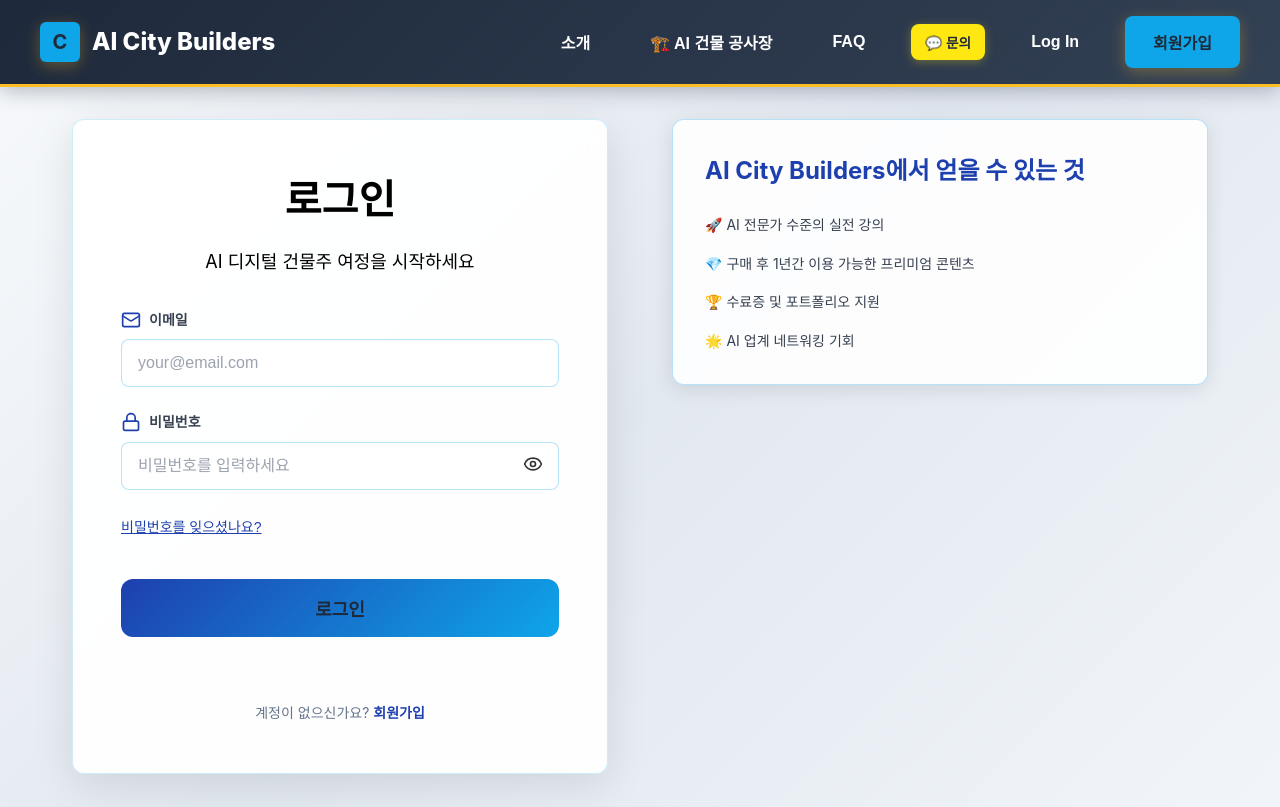
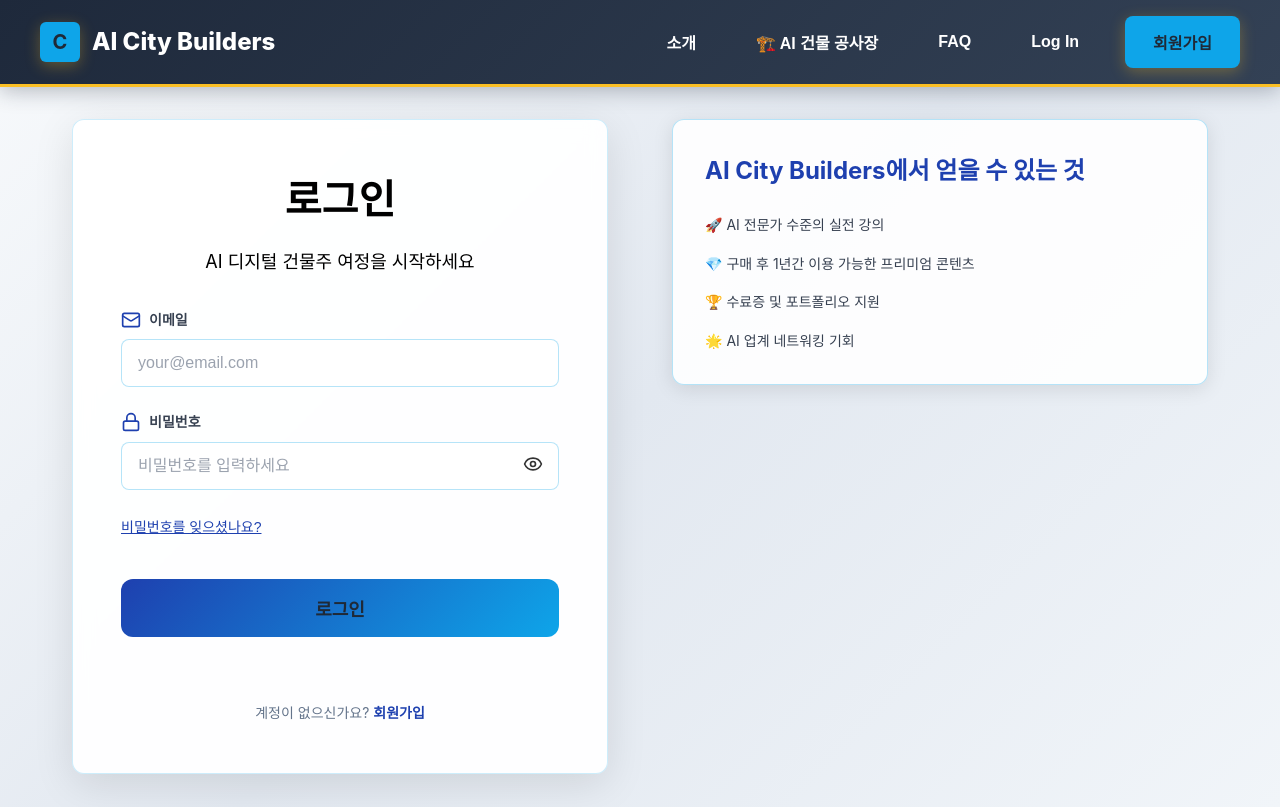
Before and after one commit to wonseokjung/firstclass, a React (Create React App) app: page /login in a window 1280 px wide. Built offline with nearby package versions, Linux system fonts and the light colour scheme; no server answers; a web font is replaced by a local one.

Commit message:
fix: eslint-disable 위치 수정 + 실시간문의 강의등록자만 표시

```diff
--- a/src/components/common/NavigationBar.tsx
+++ b/src/components/common/NavigationBar.tsx
@@ -21,6 +21,7 @@ const NavigationBar: React.FC<NavigationBarProps> = ({
   const [isLoggedIn, setIsLoggedIn] = useState(false);
   const [userInfo, setUserInfo] = useState<any>(null);
   const [isMobileMenuOpen, setIsMobileMenuOpen] = useState(false);
+  const [hasEnrolledCourses, setHasEnrolledCourses] = useState(false);
 
   useEffect(() => {
     // 로그인 상태 확인
@@ -30,11 +31,19 @@ const NavigationBar: React.FC<NavigationBarProps> = ({
         const parsedUserInfo = JSON.parse(storedUserInfo);
         setIsLoggedIn(true);
         setUserInfo(parsedUserInfo);
+
+        // 강의 등록 여부 확인
+        const enrolledCourses = parsedUserInfo?.enrolledCourses;
+        if (enrolledCourses) {
+          const enrollments = enrolledCourses.enrollments || [];
+          setHasEnrolledCourses(enrollments.length > 0);
+        }
       } catch (error) {
         console.error('사용자 정보 파싱 오류:', error);
         sessionStorage.removeItem('aicitybuilders_user_session');
         setIsLoggedIn(false);
         setUserInfo(null);
+        setHasEnrolledCourses(false);
       }
     }
   }, []);
@@ -143,6 +152,7 @@ const NavigationBar: React.FC<NavigationBarProps> = ({
               </button> */}
               {/* <button className="nav-link" onClick={() => navigate('/ai-city-map')}>🏙️ AI CITY</button> */}
               <button className="nav-link" onClick={onFAQClick || (() => navigate('/faq'))}>FAQ</button>
+              {hasEnrolledCourses && (
                 <button
                   className="nav-link"
                   onClick={(e) => {
@@ -182,6 +192,7 @@ const NavigationBar: React.FC<NavigationBarProps> = ({
                 >
                   💬 문의
                 </button>
+              )}
               {renderAuthButtons()}
             </div>
 
@@ -239,6 +250,7 @@ const NavigationBar: React.FC<NavigationBarProps> = ({
               FAQ
             </button>
 
+            {hasEnrolledCourses && (
               <button
                 className="mobile-nav-link"
                 onClick={(e) => {
@@ -268,6 +280,7 @@ const NavigationBar: React.FC<NavigationBarProps> = ({
               >
                 💬 실시간 문의
               </button>
+            )}
 
             {isLoggedIn ? (
               <>
--- a/src/components/pages/AIWorkflowEditorPage.tsx
+++ b/src/components/pages/AIWorkflowEditorPage.tsx
@@ -346,9 +346,9 @@ const AIWorkflowEditorPage: React.FC = () => {
   }, [setNodes, setEdges]);
 
   // 초기 로드
-  // eslint-disable-next-line react-hooks/exhaustive-deps
   React.useEffect(() => {
     loadWorkflow();
+    // eslint-disable-next-line react-hooks/exhaustive-deps
   }, []);
 
   return (
```
Lines whose indentation alone changed are shown as unchanged.
